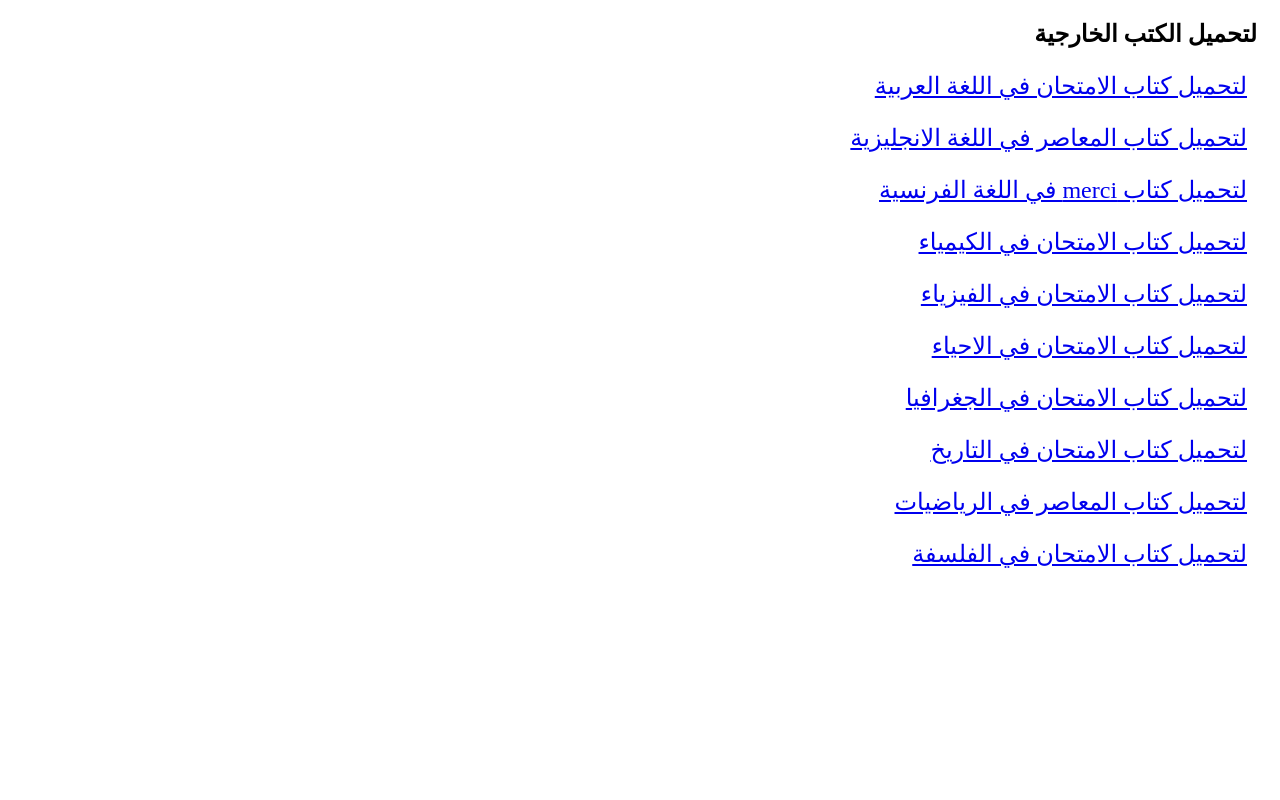
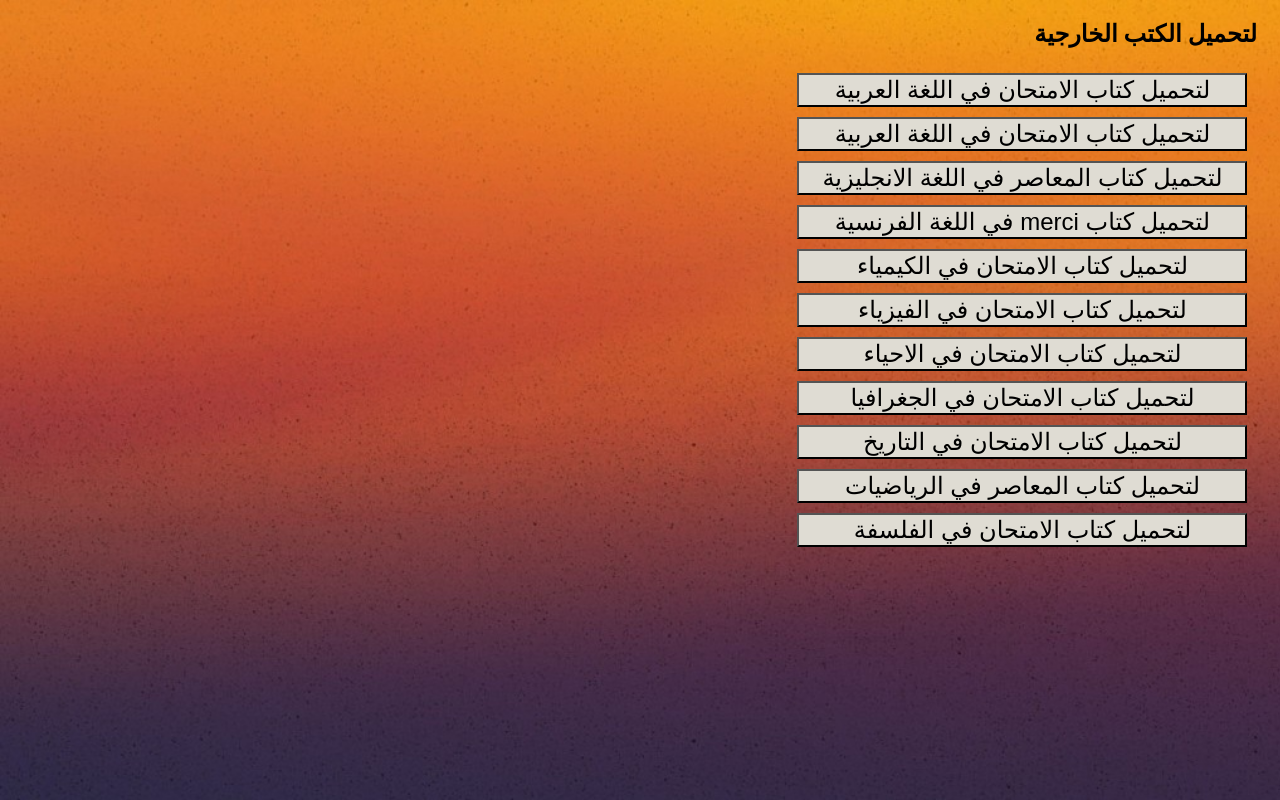
Before and after one commit to Kaled-Elawady/download-books, a plain HTML site: page books/external book.html in a window 1280 px wide. Drawn offline with Linux system fonts and the light colour scheme.

Commit message:
Add files via upload

```diff
--- a/books/external book.html
+++ b/books/external book.html
@@ -5,50 +5,75 @@
         <meta http-equiv="X-UA-Compatible" content="IE=edge">
         <meta name="viewport" content="width=device-width, initial-scale=1.0">
         <title>Khaled El-Awady </title>
-        <link rel = "stylesheet" href = "../css/external book.css">
+        <link rel = "stylesheet" href = "../css/iframe.css">
 
     </head>
     <body>
         <h2> لتحميل الكتب الخارجية </h2>
         <ul>
             <li>
-                <a href = "https://drive.google.com/u/0/uc?id=1zohW5Lr6u8f0fjHoekZ9xFHjqKi6Bno0&export=download" target = "_blank"><p> لتحميل كتاب الامتحان في اللغة العربية  </p></a>
+                <button type="button">
+                    <a href = "https://drive.google.com/u/0/uc?id=1zohW5Lr6u8f0fjHoekZ9xFHjqKi6Bno0&export=download" target = "_blank"> لتحميل كتاب الامتحان في اللغة العربية  </a>
+                </button>
+            </li>
+            <li>
+                <button type="button">
+                    <a href = "https://drive.google.com/u/0/uc?id=1zohW5Lr6u8f0fjHoekZ9xFHjqKi6Bno0&export=download" target = "_blank"> لتحميل كتاب الامتحان في اللغة العربية  </a>
+                </button>
             </li>
 
             <li>
-                <a href = "http://www.mediafire.com/file/hz3et2sqee65dlj/%25D9%2583%25D8%25AA%25D8%25A7%25D8%25A8_%25D8%25A7%25D9%2584%25D9%2585%25D8%25B9%25D8%25A7%25D8%25B5%25D8%25B1_%25D8%25A7%25D9%2586%25D8%25AC%25D9%2584%25D9%258A%25D8%25B2%25D9%258A_%25D8%25A7%25D9%2588%25D9%2584%25D9%2589_%25D8%25AB%25D8%25A7%25D9%2586%25D9%2588%25D9%258A_2021_%25D8%25AA%25D8%25B1%25D9%2585_%25D8%25A7%25D9%2588%25D9%2584.pdf/file" target = "_blank"><p> لتحميل كتاب المعاصر في اللغة الانجليزية  </p></a>
+                <button type="button">
+                    <a href = "http://www.mediafire.com/file/hz3et2sqee65dlj/%25D9%2583%25D8%25AA%25D8%25A7%25D8%25A8_%25D8%25A7%25D9%2584%25D9%2585%25D8%25B9%25D8%25A7%25D8%25B5%25D8%25B1_%25D8%25A7%25D9%2586%25D8%25AC%25D9%2584%25D9%258A%25D8%25B2%25D9%258A_%25D8%25A7%25D9%2588%25D9%2584%25D9%2589_%25D8%25AB%25D8%25A7%25D9%2586%25D9%2588%25D9%258A_2021_%25D8%25AA%25D8%25B1%25D9%2585_%25D8%25A7%25D9%2588%25D9%2584.pdf/file" target = "_blank"> لتحميل كتاب المعاصر في اللغة الانجليزية  </a>
+                </button>
             </li>
 
             <li>
-                <a href = "https://drive.google.com/u/0/uc?id=1slXzzPtD2fAQ9xheyi2m8exmg8A4YKW2&export=download" target = "_blank"><p> لتحميل كتاب merci في اللغة الفرنسية  </p></a>
+                <button type="button">
+                    <a href = "https://drive.google.com/u/0/uc?id=1slXzzPtD2fAQ9xheyi2m8exmg8A4YKW2&export=download" target = "_blank"> لتحميل كتاب merci في اللغة الفرنسية  </a>
+                </button>
             </li>
 
             <li>
-                <a href = "https://drive.google.com/u/0/uc?export=download&confirm=h5TT&id=1UA_tJBFcztr81MnCk53W1gSl4RUY9Tzb" target = "_blank"><p> لتحميل كتاب الامتحان في الكيمياء  </p></a>
+                <button type="button">
+                    <a href = "https://drive.google.com/u/0/uc?export=download&confirm=h5TT&id=1UA_tJBFcztr81MnCk53W1gSl4RUY9Tzb" target = "_blank"> لتحميل كتاب الامتحان في الكيمياء  </a>
+                </button>
             </li>
 
             <li>
-                <a href = "https://drive.google.com/u/0/uc?id=1baEzr9kJVXMf10sqLQAnyeOdIzIyZCc7&export=download" target = "_blank"><p> لتحميل كتاب الامتحان في الفيزياء  </p></a>
+                <button type="button">
+                    <a href = "https://drive.google.com/u/0/uc?id=1baEzr9kJVXMf10sqLQAnyeOdIzIyZCc7&export=download" target = "_blank"> لتحميل كتاب الامتحان في الفيزياء  </a>
+                </button>
             </li>
 
             <li>
-                <a href = "https://drive.google.com/u/0/uc?id=1QXdAONCTbw3zGwtKcOQA0BwQQxFPHt31&export=download" target = "_blank"><p> لتحميل كتاب الامتحان في الاحياء  </p></a>
+                <button type="button">
+                    <a href = "https://drive.google.com/u/0/uc?id=1QXdAONCTbw3zGwtKcOQA0BwQQxFPHt31&export=download" target = "_blank"> لتحميل كتاب الامتحان في الاحياء  </a>
+                </button>
             </li>
 
             <li>
-                <a href = "https://drive.google.com/u/0/uc?id=1UC7EJjOBDHQYSqzpCcxHYIqFcKZEYpqV&export=download" target = "_blank"><p> لتحميل كتاب الامتحان في الجغرافيا  </p></a>
+                <button type="button">
+                    <a href = "https://drive.google.com/u/0/uc?id=1UC7EJjOBDHQYSqzpCcxHYIqFcKZEYpqV&export=download" target = "_blank"> لتحميل كتاب الامتحان في الجغرافيا  </a>
+                </button>
             </li>
 
             <li>
-                <a href = "https://drive.google.com/u/0/uc?id=1xl7jwzobzdaGFP3No_EnHr8ROMbjY0Yi&export=download" target = "_blank"><p> لتحميل كتاب الامتحان في التاريخ  </p></a>
+                <button type="button">
+                    <a href = "https://drive.google.com/u/0/uc?id=1xl7jwzobzdaGFP3No_EnHr8ROMbjY0Yi&export=download" target = "_blank"> لتحميل كتاب الامتحان في التاريخ  </a>
+                </button>
             </li>
 
             <li>
-                <a href = "https://drive.google.com/u/0/uc?export=download&confirm=qGP3&id=1EKAnej7-Or6MRFZjsPkDZbDzXFo9zh91" target = "_blank"><p> لتحميل كتاب المعاصر في الرياضيات  </p></a>
+                <button type="button">
+                    <a href = "https://drive.google.com/u/0/uc?export=download&confirm=qGP3&id=1EKAnej7-Or6MRFZjsPkDZbDzXFo9zh91" target = "_blank"> لتحميل كتاب المعاصر في الرياضيات  </a>
+                </button>
             </li>
 
             <li>
-                <a href = "https://drive.google.com/u/0/uc?id=1ufUGMg9Sasz0fLPL5AC3UvTdbtzY4rXX&export=download" target = "_blank"><p> لتحميل كتاب الامتحان في الفلسفة  </p></a>
+                <button type="button">
+                    <a href = "https://drive.google.com/u/0/uc?id=1ufUGMg9Sasz0fLPL5AC3UvTdbtzY4rXX&export=download" target = "_blank"> لتحميل كتاب الامتحان في الفلسفة  </a>
+                </button>
             </li>
 
         </ul>
--- /dev/null
+++ b/css/iframe.css
@@ -0,0 +1,22 @@
+*{
+    direction:rtl;
+    padding-right : 5px ;
+    list-style-type: none;
+}
+body{
+    background-image: url("../images/iframe.jpg");
+    background-attachment: fixed;
+    background-size: cover;
+
+}
+button{
+    background-color: #dfdcd3;
+    width: 450px;
+    margin: 5px;
+}
+a{
+    padding-right:0px ;
+    text-decoration: none;
+    color: black;
+    font-size: 24px;
+}
--- a/css/index.css
+++ b/css/index.css
@@ -1,17 +1,24 @@
 *{
     padding: 0px;
     margin: 0px;
-    background-color: black;
+}
+body{
+	background-image:url("../images/bg.jpg");
+	background-attachment:fixed;
+	background-size: cover;
+}
+#all_logo{
+padding:15px;
 }
 #my_name {
     font-size: 50px;
     float : left;
     color : white
-
 }
 #logo{
     direction: rtl;
     list-style-type: none;
+
 }
 a{
     text-decoration: none;
@@ -19,7 +26,7 @@ a{
 iframe{
     width: 49% ;
     height: 800px ;
-
+	padding:3px;
 }
 
 #eb{
@@ -35,7 +42,3 @@ iframe{
 #whatsapp{
     height: 65px ;
 }
-#c{
-    padding : 20px ;
-    padding-left : 100px
-}
```
Also changed, not shown: books/school book.html (+34 -12 lines), index.html (+2 -2 lines), images/Facebook.png (added), images/bg.jpg (added), images/iframe.jpg (added).
